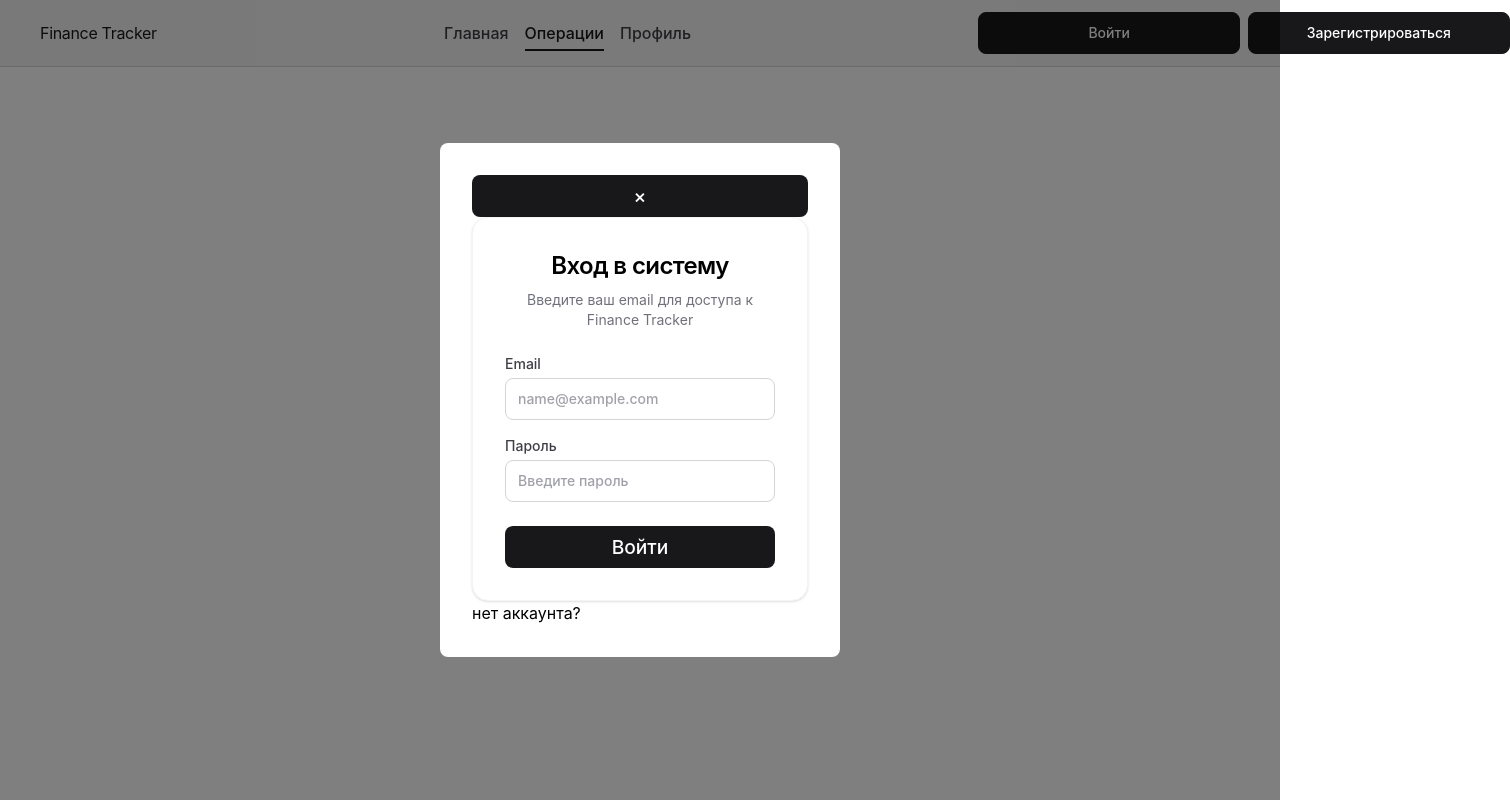
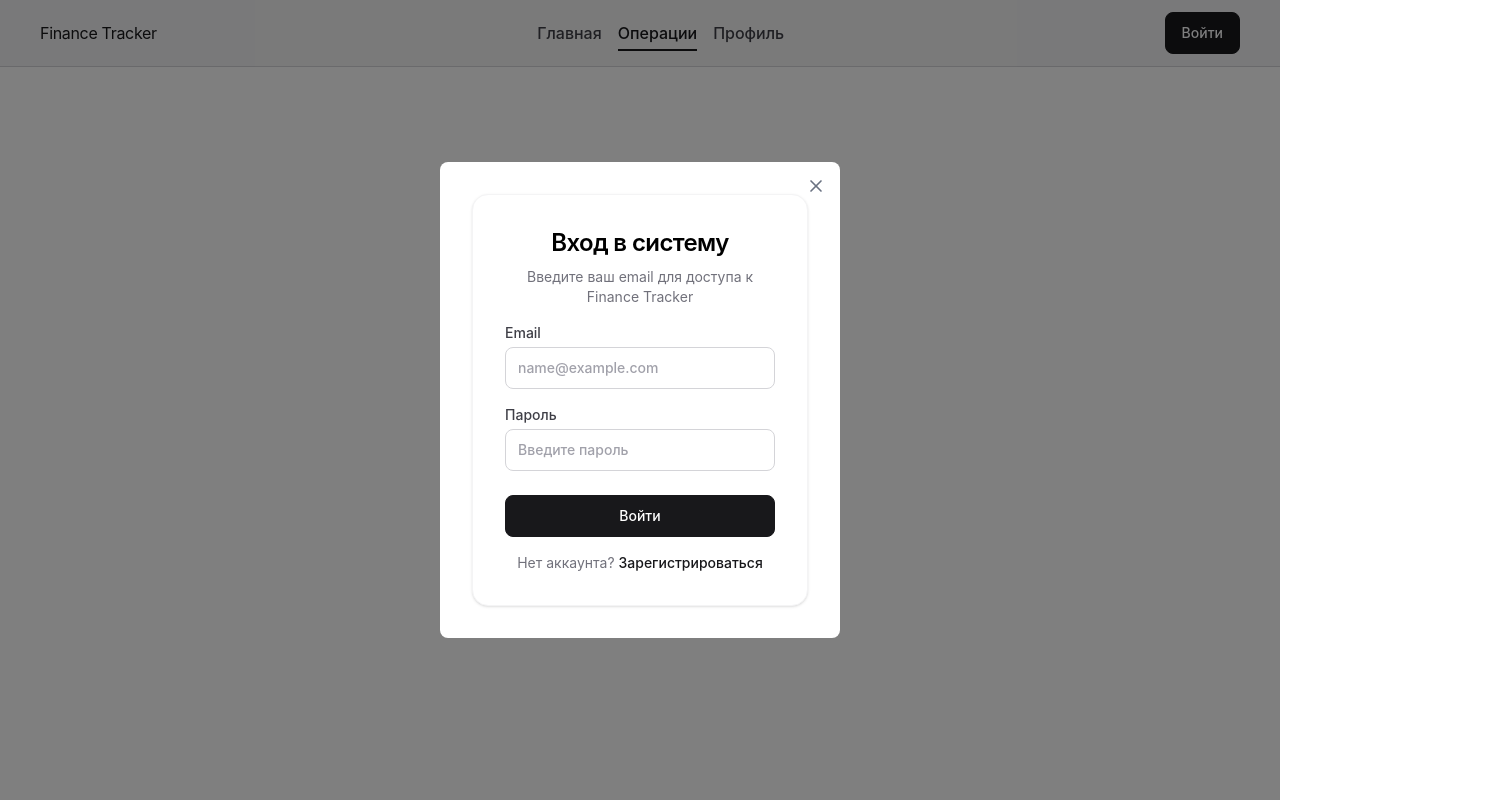
Before and after one commit to Asya0/finance-tracker-front, a React (Vite) app: page /operations in a window 1280 px wide. Shown: the whole page, 1510 px wide, since content can reach past the window. Built offline with nearby package versions, Linux system fonts and the light colour scheme.

Commit message:
feat: login и register объеденены в openModal. Добавлено переключение между модалками входа и регистрации. Исправлены небольшие баги

```diff
--- a/src/App.tsx
+++ b/src/App.tsx
@@ -9,7 +9,7 @@ import RegisterModal from './components/ui/modals/RegisterModal';
 import Profile from './pages/Profile';
 
 function AppContent() {
-   const { isLoginOpen, isRegisterOpen, closeModals } = useAuth();
+   const { activeModal, closeModal } = useAuth();
    return (
       <>
          <Routes>
@@ -36,8 +36,8 @@ function AppContent() {
             </Route>
          </Routes>
 
-         <LoginModal isOpen={isLoginOpen} onClose={closeModals} />
-         <RegisterModal isOpen={isRegisterOpen} onClose={closeModals} />
+         <LoginModal isOpen={activeModal === 'login'} onClose={closeModal} />
+         <RegisterModal isOpen={activeModal === 'register'} onClose={closeModal} />
       </>
    );
 }
--- a/src/components/ProtectedRoute.tsx
+++ b/src/components/ProtectedRoute.tsx
@@ -2,13 +2,13 @@ import { useAuth } from '@/contexts/AuthContext';
 import { useEffect } from 'react';
 
 const ProtectedRoute = ({ children }: { children: React.ReactNode }) => {
-   const { isAuthenticated, openLogin } = useAuth();
+   const { isAuthenticated, openModal, activeModal } = useAuth();
 
    useEffect(() => {
-      if (!isAuthenticated) {
-         openLogin();
+      if (!isAuthenticated && activeModal === null) {
+         openModal('login');
       }
-   }, [isAuthenticated, openLogin]);
+   }, [isAuthenticated, openModal, activeModal]);
 
    if (!isAuthenticated) {
       return null;
--- a/src/components/domain/credentials-form.tsx
+++ b/src/components/domain/credentials-form.tsx
@@ -22,14 +22,20 @@ type CredentialsFormProps = {
    title: string;
    description: string;
    buttonText: string;
+   question: string;
+   actionText: string;
 
    onSubmit: (email: string, password: string) => void;
+   onSwitch: () => void;
 };
 export default function CredentialsForm({
    title,
    description,
    buttonText,
+   question,
+   actionText,
    onSubmit,
+   onSwitch,
 }: CredentialsFormProps) {
    type CredentialsFormData = z.infer<typeof credentialsSchema>;
 
@@ -49,7 +55,7 @@ export default function CredentialsForm({
 
    return (
       <>
-         <div className="w-full max-w-md space-y-6 rounded-2xl bg-white p-8 shadow-sm border border-zinc-100">
+         <div className="w-full max-w-md space-y-4 rounded-2xl bg-white p-8 shadow-sm border border-zinc-100">
             <div className="space-y-2 text-center">
                <h1 className="text-2xl font-semibold tracking-tight">{title}</h1>
                <p className="text-sm text-zinc-500">{description}</p>
@@ -84,6 +90,19 @@ export default function CredentialsForm({
                <Button type="submit" disabled={isSubmitting} className="mt-2">
                   {buttonText}
                </Button>
+
+               {onSwitch && (
+                  <p className="text-center text-sm text-zinc-500">
+                     {question}{' '}
+                     <button
+                        type="button"
+                        onClick={onSwitch}
+                        className="cursor-pointer font-medium text-zinc-900 underline-offset-2 hover:underline"
+                     >
+                        {actionText}
+                     </button>
+                  </p>
+               )}
             </form>
          </div>
       </>
--- a/src/components/layout/header.tsx
+++ b/src/components/layout/header.tsx
@@ -1,47 +1,4 @@
-// import { Outlet, Link } from 'react-router-dom';
-// import Button from '../ui/button/button';
-// import { useAuth } from '@/contexts/AuthContext';
-// import './header.css';
-
-// export function Header() {
-//    const { openLogin, openRegister } = useAuth();
-//    return (
-//       <div className="app-layout">
-//          <header className="header">
-//             <div className="logo">Finance tracker</div>
-
-//             <nav className="nav">
-//                <Link to="/dashboard" className="nav-link">
-//                   Главная
-//                </Link>
-//                <Link to="/operations" className="nav-link">
-//                   Операции
-//                </Link>
-//                <Link to="/profile" className="nav-link">
-//                   Профиль
-//                </Link>
-//             </nav>
-
-//             <div className="auth">
-//                <Button type="button" onClick={openLogin}>
-//                   Войти
-//                </Button>
-//             </div>
-//             <div className="registration">
-//                <Button type="button" onClick={openRegister}>
-//                   Зарегистрироваться
-//                </Button>
-//             </div>
-//          </header>
-
-//          <main className="page-content">
-//             <Outlet />
-//          </main>
-//       </div>
-//    );
-// }
-
-import { Outlet, NavLink, useNavigate } from 'react-router-dom';
+import { Outlet, NavLink } from 'react-router-dom';
 import Button from '../ui/button/button';
 import { useAuth } from '@/contexts/AuthContext';
 import './header.css';
@@ -53,7 +10,7 @@ const NAV_ITEMS = [
 ];
 
 export function Header() {
-   const { openLogin, openRegister, isAuthenticated, user, logout } = useAuth();
+   const { openModal, isAuthenticated, user, logout } = useAuth();
 
    return (
       <div className="app-layout">
@@ -84,11 +41,8 @@ export function Header() {
                   </div>
                ) : (
                   <div className="auth-buttons">
-                     <Button variant="primary" onClick={openLogin}>
+                     <Button variant="primary" onClick={() => openModal('login')}>
                         Войти
-                     </Button>
-                     <Button variant="primary" onClick={openRegister}>
-                        Зарегистрироваться
                      </Button>
                   </div>
                )}
--- a/src/components/ui/button/button.css
+++ b/src/components/ui/button/button.css
@@ -45,16 +45,12 @@
    opacity: var(--opacity-disabled);
 }
 
-/* ---------------- */
-
-/* Основная кнопка — прежний вид */
 .button--primary {
    border-color: var(--color-action-primary);
    background-color: var(--color-action-primary);
    color: var(--color-text-on-primary);
 }
 
-/* Вторичная: прозрачная, но с рамкой — для «Зарегистрироваться» или «Выйти» */
 .button--secondary {
    border-color: var(--color-neutral-300);
    background-color: transparent;
@@ -66,7 +62,6 @@
    background-color: var(--color-neutral-100);
 }
 
-/* Текстовая: вообще без рамки и фона — для «Войти» */
 .button--ghost {
    border-color: transparent;
    background-color: transparent;
--- a/src/components/ui/button/button.tsx
+++ b/src/components/ui/button/button.tsx
@@ -16,7 +16,6 @@ export default function Button({
    variant = 'primary',
    ...buttonProps
 }: ButtonProps) {
-   const variantClass = `button--${variant}`;
 
    return (
       <div className="input-field-wrapper">
--- /dev/null
+++ b/src/components/ui/closeButton/closeButton.tsx
@@ -0,0 +1,33 @@
+import type { ComponentProps } from 'react';
+
+type CloseButtonProps = ComponentProps<'button'>;
+
+export default function CloseButton({ className, ...props }: CloseButtonProps) {
+  return (
+    <button
+      type="button"
+      aria-label="Закрыть"
+      className={`absolute top-2 right-2 flex h-8 w-8 cursor-pointer items-center
+        justify-center rounded-full text-gray-500 transition-colors
+        hover:bg-gray-100 hover:text-gray-900
+        focus-visible:outline-2 focus-visible:outline-offset-2 focus-visible:outline-gray-400
+        ${className ?? ''}`}
+      {...props}
+    >
+      <svg
+        width="20"
+        height="20"
+        viewBox="0 0 24 24"
+        fill="none"
+        stroke="currentColor"
+        strokeWidth="2"
+        strokeLinecap="round"
+        strokeLinejoin="round"
+        aria-hidden="true"
+      >
+        <path d="M18 6 6 18" />
+        <path d="m6 6 12 12" />
+      </svg>
+    </button>
+  );
+}
--- a/src/components/ui/modals/LoginModal.tsx
+++ b/src/components/ui/modals/LoginModal.tsx
@@ -3,7 +3,8 @@ import { Modal } from './Modal';
 import { useAuth } from '@/contexts/AuthContext';
 
 function LoginModal({ isOpen, onClose }: { isOpen: boolean; onClose: () => void }) {
-   const { login } = useAuth();
+   const { login, openModal } = useAuth();
+
    const handleSubmit = async (email: string, password: string) => {
       try {
          await login(email, password);
@@ -18,7 +19,10 @@ function LoginModal({ isOpen, onClose }: { isOpen: boolean; onClose: () => void
             title="Вход в систему"
             description="Введите ваш email для доступа к Finance Tracker"
             buttonText="Войти"
+            question="Нет аккаунта?"
+            actionText="Зарегистрироваться"
             onSubmit={handleSubmit}
+            onSwitch={() => {openModal('register')}}
          />
       </Modal>
    );
--- a/src/components/ui/modals/Modal.tsx
+++ b/src/components/ui/modals/Modal.tsx
@@ -1,11 +1,10 @@
 import React from 'react';
 import './modal.css';
-import Button from '../button/button';
+import CloseButton from '../closeButton/closeButton';
 
 interface ModalProps {
    isOpen: boolean;
    onClose: () => void;
-   // title: string;
    children: React.ReactNode;
 }
 
@@ -15,12 +14,8 @@ export function Modal({ isOpen, onClose, children }: ModalProps) {
    return (
       <div className="modal" onClick={(e) => e.target === e.currentTarget && onClose()}>
          <div className="container">
-            {/* <h2 className="title">{title}</h2> */}
-            <Button onClick={onClose} className="button text-[1.2rem]">
-               ×
-            </Button>
+            <CloseButton onClick={onClose} />
             {children}
-            нет аккаунта?
          </div>
       </div>
    );
--- a/src/components/ui/modals/RegisterModal.tsx
+++ b/src/components/ui/modals/RegisterModal.tsx
@@ -1,10 +1,10 @@
 import CredentialsForm from '@/components/domain/credentials-form';
 import { Modal } from './Modal';
 import { useAuth } from '@/contexts/AuthContext';
-// import { registration } from '@/api/auth';
 
 function RegisterModal({ isOpen, onClose }: { isOpen: boolean; onClose: () => void }) {
-   const { registration } = useAuth();
+   const { registration, openModal } = useAuth();
+
    const handleSubmit = async (email: string, password: string) => {
       try {
          await registration(email, password);
@@ -15,12 +15,15 @@ function RegisterModal({ isOpen, onClose }: { isOpen: boolean; onClose: () => vo
    };
 
    return (
-      <Modal isOpen={isOpen} onClose={onClose} title="Регистрация">
+      <Modal isOpen={isOpen} onClose={onClose}>
          <CredentialsForm
             title="Регистрация"
             description="Создайте аккаунт для доступа к Finance Tracker"
             buttonText="Зарегистрироваться"
+            question="Уже есть аккаунта?"
+            actionText="Войти"
             onSubmit={handleSubmit}
+            onSwitch={() => {openModal('login')}}
          />
       </Modal>
    );
--- a/src/components/ui/modals/modal.css
+++ b/src/components/ui/modals/modal.css
@@ -20,30 +20,3 @@
 .title {
    margin: 0 0 1rem 0;
 }
-
-/* modal .button убираем  */
-.modal .button {
-   /* position: absolute; */
-   top: 10px;
-   right: 10px;
-   /* background: none; */
-   border: none;
-   font-size: 1.2rem;
-   cursor: pointer;
-}
-.close-btn {
-   position: absolute;
-   top: 10px;
-   right: 10px;
-   background: none;
-   border: none;
-   font-size: 1.2rem;
-   line-height: 1;
-   padding: 0;
-   cursor: pointer;
-   color: var(--color-neutral-700);
-   transition: color var(--duration-normal) ease;
-}
-.close-btn:hover {
-   color: var(--color-neutral-950);
-}
--- a/src/contexts/AuthContext.tsx
+++ b/src/contexts/AuthContext.tsx
@@ -1,6 +1,8 @@
-import { createContext, useContext, useState } from 'react';
+import { createContext, useCallback, useContext, useMemo, useState } from 'react';
 import { useNavigate } from 'react-router-dom';
 import { login as apiLogin, registration as apiRegistration } from '../api/auth';
+
+type AuthModal = 'login' | 'register' | null;
 
 interface User {
    id: string;
@@ -10,15 +12,13 @@ interface User {
 
 interface AuthContextType {
    user: User | null;
-   isLoginOpen: boolean;
-   isRegisterOpen: boolean;
-   openLogin: () => void;
-   openRegister: () => void;
-   closeModals: () => void;
+   isAuthenticated: boolean;
+   activeModal: AuthModal;
+   openModal: (modal: Exclude<AuthModal, null>) => void;
+   closeModal: () => void;
    login: (email: string, password: string) => Promise<void>;
    registration: (email: string, password: string) => Promise<void>;
    logout: () => void;
-   isAuthenticated: boolean;
 }
 
 const AuthContext = createContext<AuthContextType | undefined>(undefined);
@@ -26,77 +26,62 @@ const AuthContext = createContext<AuthContextType | undefined>(undefined);
 export function AuthProvider({ children }: { children: React.ReactNode }) {
    const [user, setUser] = useState<User | null>(null);
    const [isAuthenticated, setIsAuthenticated] = useState(false);
-   const [isLoginOpen, setIsLoginOpen] = useState(false);
-   const [isRegisterOpen, setIsRegisterOpen] = useState(false);
+   const [activeModal, setActiveModal] = useState<AuthModal>(null);
 
    const navigate = useNavigate();
 
-   const openLogin = () => {
-      setIsRegisterOpen(false);
-      setIsLoginOpen(true);
-   };
-   const openRegister = () => {
-      setIsLoginOpen(false);
-      setIsRegisterOpen(true);
-   };
-   const closeModals = () => {
-      setIsRegisterOpen(false);
-      setIsLoginOpen(false);
-   };
+   const openModal = useCallback((modal: Exclude<AuthModal, null>) => {
+      setActiveModal(modal);
+   }, []);
+   const closeModal = useCallback(() => setActiveModal(null), []);
 
-   const login = async (email: string, password: string) => {
+   const login = useCallback(async (email: string, password: string) => {
       try {
          const response = await apiLogin(email, password);
 
          setUser(response.user);
          setIsAuthenticated(true);
 
-         closeModals();
-         navigate('/dashboard');
+         closeModal();
       } catch (error) {
          console.error('Ошибка входа:', error);
       }
-   };
-
-   const registration = async (email: string, password: string) => {
+   }, []);
+   const registration = useCallback(async (email: string, password: string) => {
       try {
          const response = await apiRegistration(email, password);
 
          setUser(response.user);
          setIsAuthenticated(true);
 
-         closeModals();
-         navigate('/dashboard');
+         closeModal();
       } catch (error) {
          console.error('Ошибка входа:', error);
       }
-   };
+   }, []);
 
-   const logout = () => {
+   const logout = useCallback(() => {
       setUser(null);
       setIsAuthenticated(false);
-      closeModals();
+      closeModal();
       navigate('/');
-   };
+   }, [closeModal, navigate]);
 
-   return (
-      <AuthContext.Provider
-         value={{
-            user,
-            isLoginOpen,
-            isRegisterOpen,
-            openLogin,
-            openRegister,
-            closeModals,
-            login,
-            registration,
-            logout,
-            isAuthenticated,
-         }}
-      >
-         {children}
-      </AuthContext.Provider>
+   const value = useMemo(
+      () => ({
+         user,
+         isAuthenticated,
+         activeModal,
+         openModal,
+         closeModal,
+         login,
+         registration,
+         logout,
+      }),
+      [user, isAuthenticated, activeModal, openModal, closeModal, login, registration, logout],
    );
+
+   return <AuthContext.Provider value={value}>{children}</AuthContext.Provider>;
 }
 export const useAuth = () => {
    const context = useContext(AuthContext);
```
